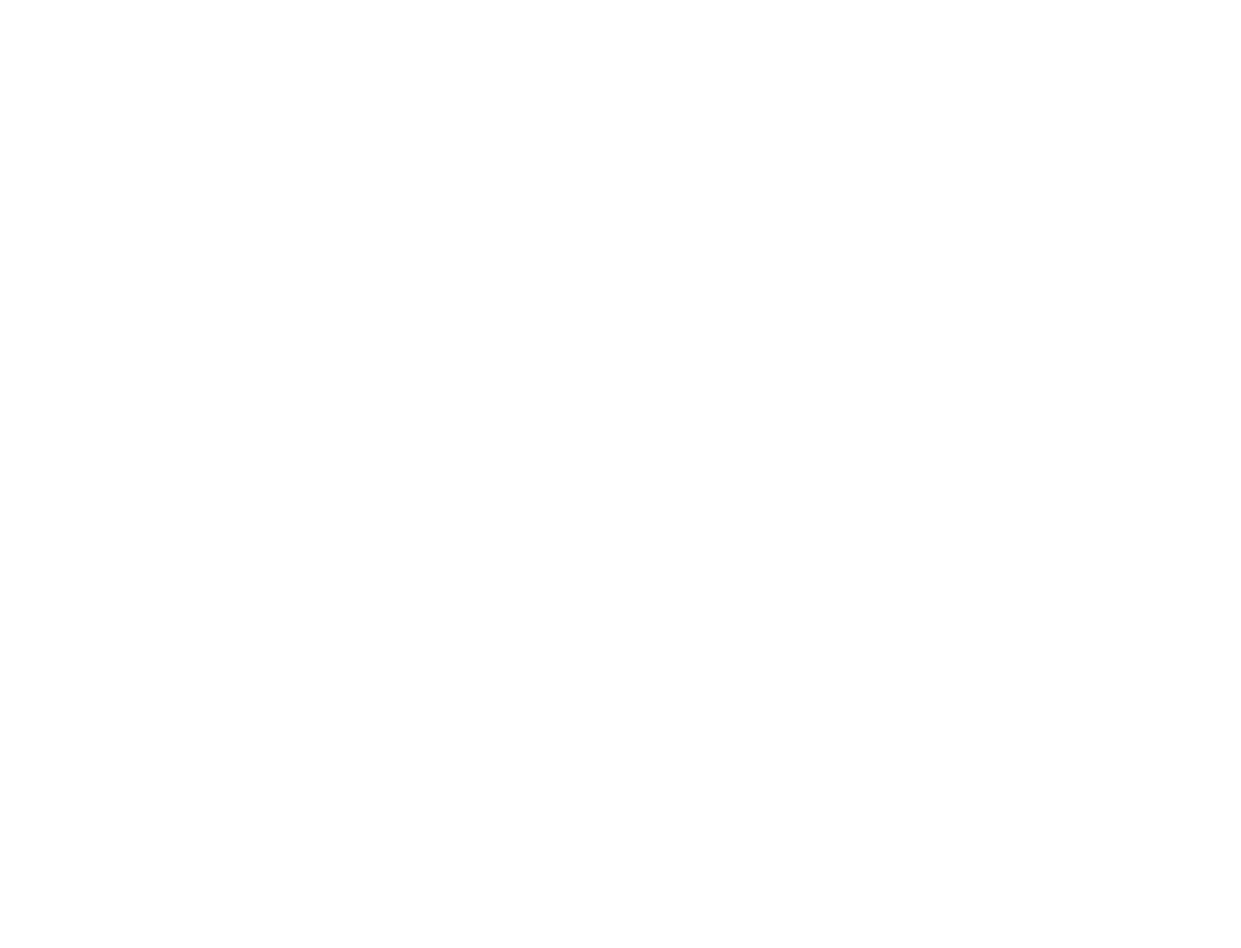
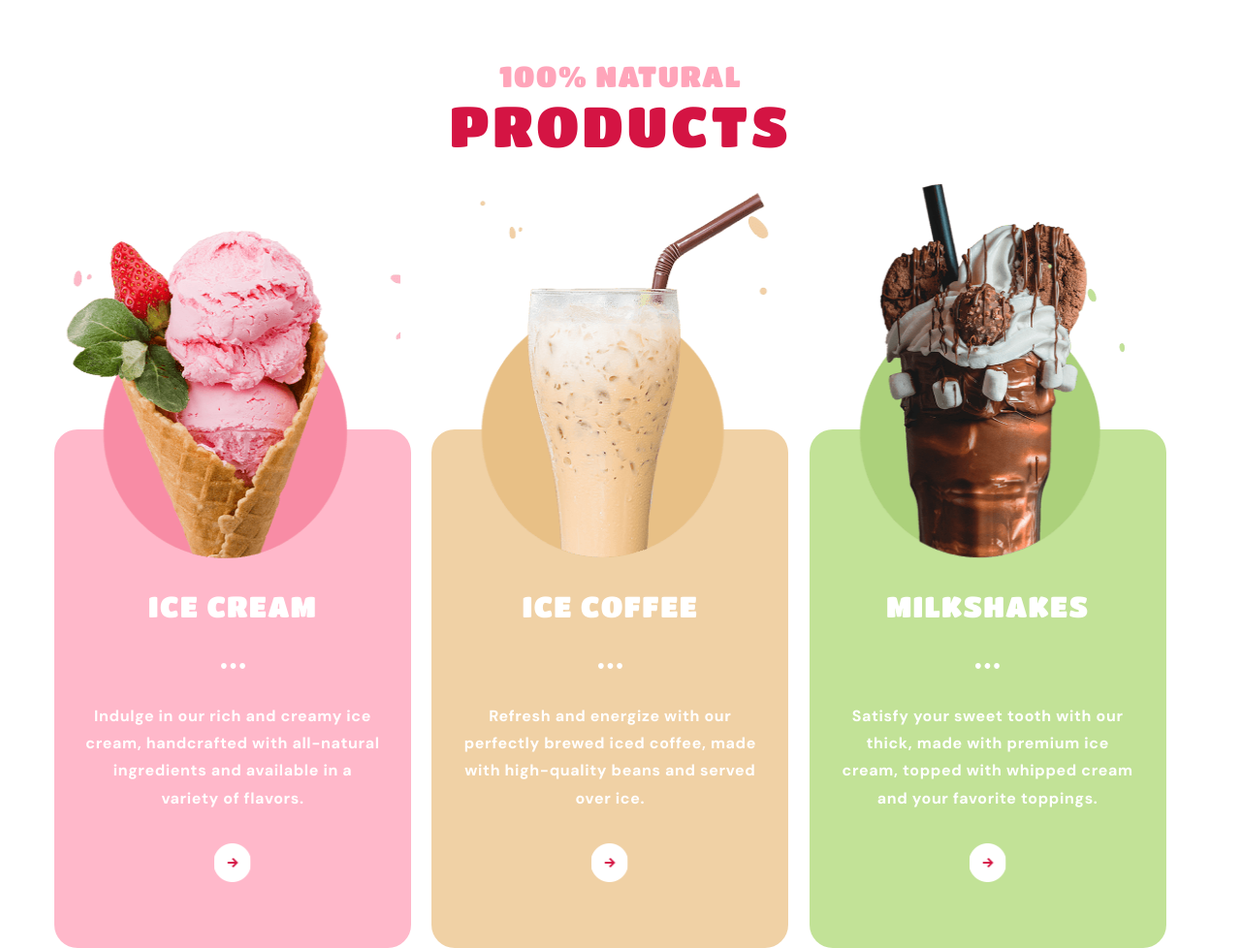
Before and after one commit to Illia-L/icecream, a plain HTML site: page index.html in a window 1280 px wide. Shown: the whole page at 97% size. Before the commit the page ends 800 px from the top, so only its background shows below. Drawn offline with nearby package versions, Linux system fonts and the light colour scheme.

Commit message:
Product1

```diff
--- a/css/styles.css
+++ b/css/styles.css
@@ -9,6 +9,135 @@
 
 
 /* #region SECTION PRODUCTS */
+
+
+
+.section-container {
+    width: 1200px;
+    padding-left: 16px;
+    padding-right: 16px;
+    margin: 0 auto;
+    }
+
+    .section-products {
+      font-family: "Titan One", sans-serif;
+      font-weight: 400;
+    }
+
+    .section-title {
+      margin-top: 61px;
+    margin-bottom: 20px;
+    }
+
+    .title-quality {
+    font-weight: 400;
+    font-size: 30px;
+    letter-spacing: 0.04em;
+    text-transform: uppercase;
+    text-align: center;
+    color: #ffa5ba;
+    margin-bottom: 0;
+    margin-top: 0;
+    }
+
+    .title {
+    font-weight: 400;
+    font-size: 58px;
+    letter-spacing: 0.06em;
+    text-transform: uppercase;
+    text-align: center;
+    color: #d41443;
+    margin-bottom: 0;
+    margin-top: 0;
+    }
+
+    .product-item-title {
+    font-weight: 400;
+    font-size: 30px;
+    letter-spacing: 0.04em;
+    text-transform: uppercase;
+    text-align: center;
+    color: #fff;
+    margin-bottom: 0;
+    margin-top: 0;
+    }
+
+    .product-list {
+    display:flex;
+    gap:32px;
+    height: 796px;
+    list-style-type: none;
+    margin-bottom: 0;
+    margin-top: 0;
+    padding-left: 0;
+    }
+
+
+    .product-item {
+    position: relative;
+    width: calc((100% - 32px - 32px - 32px) / 3);
+    }
+
+    .product-pic {
+      display: block;
+    position: absolute;
+    bottom: 402px;
+    }
+
+    .product-dots {
+    fill: rgba(255, 255, 255, 1);
+    }
+
+    .product-item-box {
+    border-radius: 24px;
+    width: 368px;
+    text-align: center;
+    margin-top: 261px;
+    min-height: 535px;
+    margin-bottom: 60px;
+    }
+
+    .product-item-icecream {
+    background: #ffb8ca;
+
+    }
+
+    .product-item-icecoffee {
+    background: #f0d1a5;
+    }
+
+    .product-item-milkshakes {
+    background: #c2e297;
+    }
+
+    .product-item-title {
+    font-weight: 400;
+    font-size: 30px;
+    letter-spacing: 0.04em;
+    text-transform: uppercase;
+    text-align: center;
+    color: #fff;
+    padding-top: 165px;
+    padding-bottom: 32px;
+    }
+
+    .product-item-text {
+    font-family: "DM Sans", sans-serif;
+    font-weight: 700;
+    font-size: 16px;
+    line-height: 176%;
+    letter-spacing: 0.04em;
+    text-align: center;
+    color: #fff;
+    padding: 32px;
+    }
+
+    .product-arrow {
+      display: flex;
+      margin: 0 auto;
+    }
+
+
 
 /* #endregion */
 
--- a/index.html
+++ b/index.html
@@ -47,8 +47,57 @@
         </div>
       </section>
       <section class="products">
-        <div class="section-container">
-          <!-- Your code here -->
+
+            <div class="section-container section-products">
+              <div class="section-title">
+                <h2 class="title-quality">100% natural</h2>
+                <h1 class="title">products</h1>
+                </div>
+                <ul class="product-list">
+
+                   <li class="product-item">
+                      <img class="product-pic" src="./images/product/icecream.png" alt="Ice Cream" height="394" width="368">
+                      <div class="product-item-box product-item-icecream">
+                        <h3 class="product-item-title">ice cream</h3>
+                        <svg class="product-dots" width="25" height="6">
+                          <use href="./images/product/symbol-defs.svg#icon-dots">
+                          </use>
+                      </svg>
+                        <p class="product-item-text">Indulge in our rich and creamy ice cream, handcrafted with all-natural ingredients and available in a variety of flavors.
+                        </p>
+                        <img class="product-arrow" src="./images/product/arrow-right.png" alt="arrow-right" height="40" width="38">
+                      </div>
+                   </li>
+
+                   <li class="product-item">
+                      <img class="product-pic" src="./images/product/icecoffee.png" alt="Ice Coffee" height="394" width="368">
+                      <div class="product-item-box product-item-icecoffee">
+                        <h3 class="product-item-title">ice coffee</h3>
+                        <svg class="product-dots" width="25" height="6">
+                          <use href="./images/product/symbol-defs.svg#icon-dots">
+                          </use>
+                      </svg>
+                        <p class="product-item-text">Refresh and energize with our perfectly brewed iced coffee, made with high-quality beans and served over ice.
+                        </p>
+                        <img class="product-arrow" src="./images/product/arrow-right.png" alt="arrow-right" height="40" width="38">
+                      </div>
+                   </li>
+
+                   <li class="product-item">
+                      <img class="product-pic" src="./images/product/milkshakes.png" alt="milkshakes" height="394" width="368">
+                      <div class="product-item-box product-item-milkshakes">
+                        <h3 class="product-item-title">milkshakes</h3>
+                        <svg class="product-dots" width="25" height="6">
+                          <use href="./images/product/symbol-defs.svg#icon-dots">
+                          </use>
+                      </svg>
+                        <p class="product-item-text">Satisfy your sweet tooth with our thick, made with premium ice cream, topped with whipped cream and your favorite toppings.
+                        </p>
+                        <img class="product-arrow" src="./images/product/arrow-right.png" alt="arrow-right" height="40" width="38">
+                      </div>
+                   </li>
+
+                </ul>
         </div>
       </section>
       <section class="made">
```
Also changed, not shown: images/product/arrow-right.png (added), images/product/icecoffee.png (added), images/product/icecream.png (added), images/product/milkshakes.png (added), images/product/symbol-defs.svg (added).
